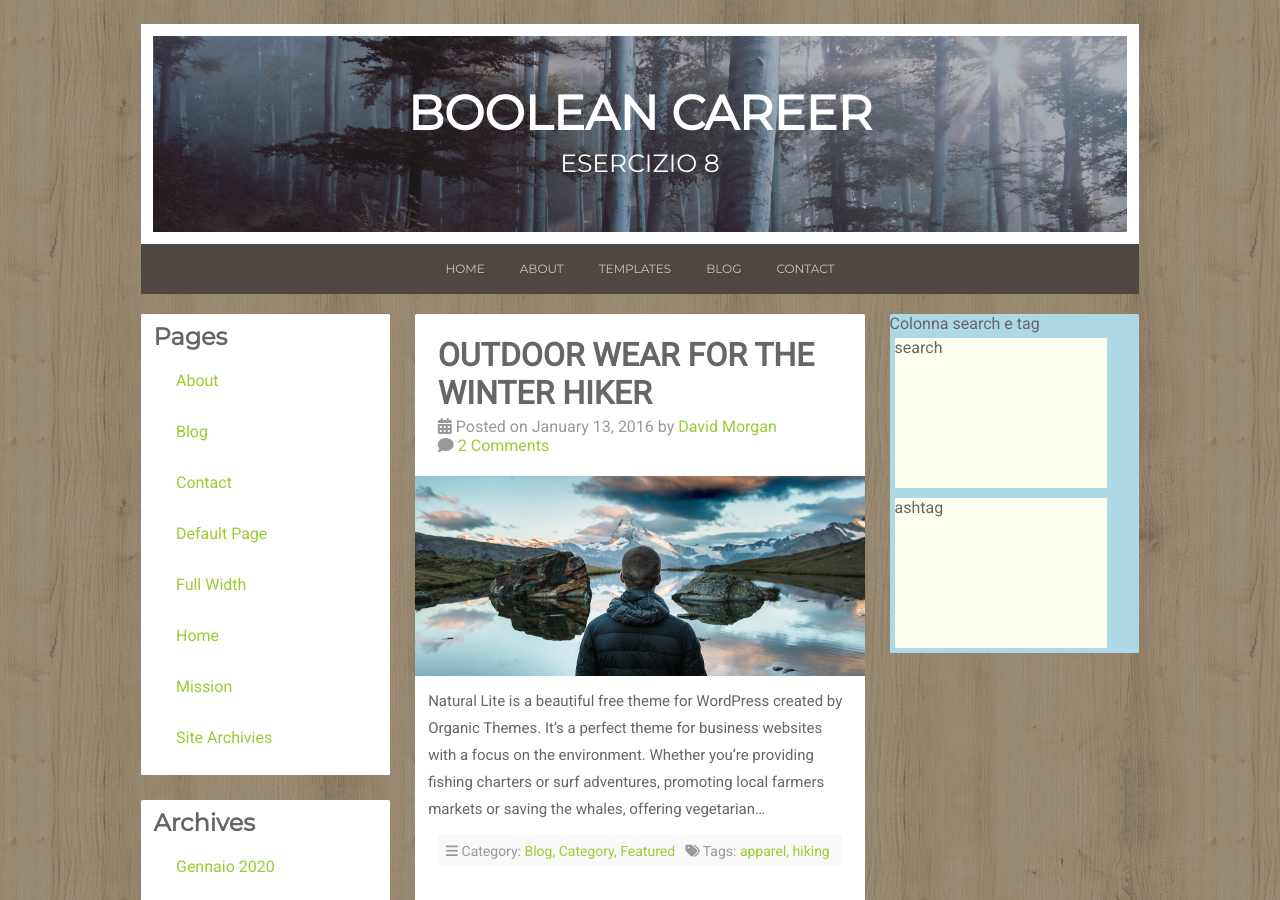
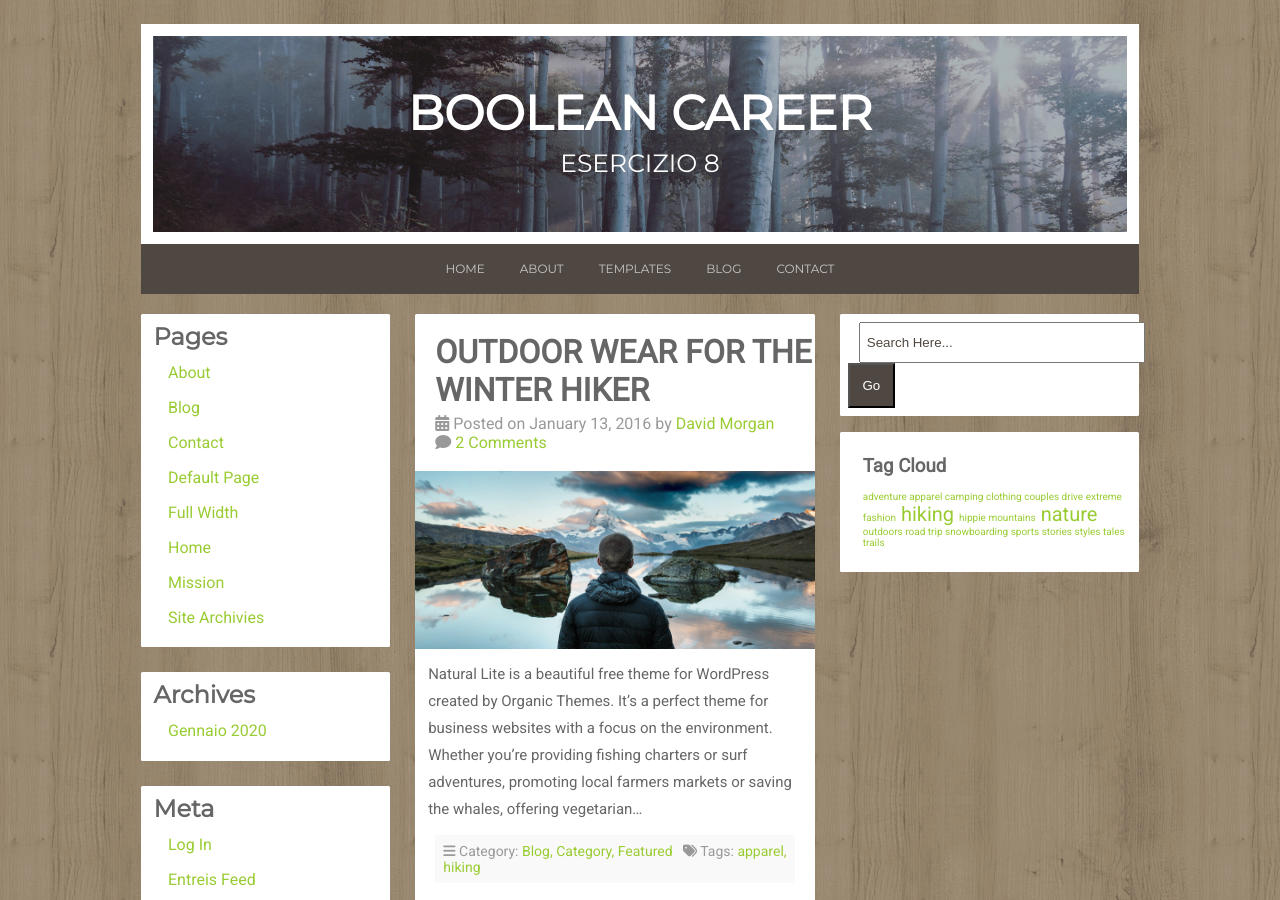
Before and after one commit to JakeShelterwin/htmlcss-wp, a plain HTML site: page index.html in a window 1280 px wide. Shown: the top 900 px of the page. Drawn offline with Linux system fonts and the light colour scheme.

Commit message:
Esercizio Completo

```diff
--- a/index.html
+++ b/index.html
@@ -178,12 +178,12 @@
         </section>
         <!-- TERZA COLONNA -->
         <aside class="colonnaSearchTag">
-          Colonna search e tag
           <div class="search">
-            search
+              <input type="text" name="" value="Search Here..."><button type="button" name="button">Go</button>
           </div>
           <div class="ashtag">
-            ashtag
+            <h3>Tag Cloud</h3>
+            <div class="elencoVariAshtag"> adventure apparel camping clothing couples drive extreme fashion<span> hiking </span>hippie mountains<span> nature </span> outdoors road trip snowboarding sports stories styles tales trails</div>
           </div>
         </aside>
     </main>
--- a/styles.css
+++ b/styles.css
@@ -168,7 +168,7 @@ h2 {
 }
 
 .blocco ul li {
-  padding: 2vh;
+  padding: 1vh;
 }
 
 /* *******************************+** *//* ****************************+** */
@@ -176,7 +176,7 @@ h2 {
 /* *******************************+** *//* ****************************+** */
 .colonnaArticoli{
   /* spessore totale 50% */
-  width: 45%;
+  width: 40%;
   margin-left: 2.5%;
   margin-right: 2.5%;
   background-color: white;
@@ -260,20 +260,61 @@ hr{
 /* ************************COLONNA SEARCH AND TAG*****************+** */
 /* *******************************+** *//* ****************************+** */
 .colonnaSearchTag{
-  width: 25%;
-  background-color: lightblue;
+  width: 30%;
   float: left;
+}
+
+.search{
+  padding: 1vh;
+  background-color: white;
   border-radius: 1.5px;
 }
 
-.search, .ashtag{
-  display: inline-block;
-  height: 150px;
-  width: 85%;
-  background-color: ivory;
-  margin: 5px;
+.search input{
+  padding-top: 4%;
+  padding-bottom: 4%;
+  padding-left: 2%;
+  padding-right: 35%;
+  color: #4f4842;
+  /* distanzia dal bottone "go" */
+  margin-right: 1vw;
+  /* distanza dal bordo */
+  margin-left: 0.9vw;
+
+}
+.search button{
+  padding: 4.5%;
+  color: white;
+  background-color: #4f4842;
 }
 
+
+.ashtag{
+  margin-top: 2vh;
+  padding-top: 3%;
+  /* padding-bottom è la somma di questo padding-top e del margin top di .ashtag h3 */
+  padding-bottom: 8%;
+  padding-left: 3%;
+  padding-right: 3%;
+  background-color: white;
+  border-radius: 1.5px;
+}
+
+.ashtag h3{
+  margin-top: 5%;
+  margin-left: 5%;
+  margin-bottom: 5%;
+}
+
+.elencoVariAshtag{
+  margin-left: 5%;
+  color: #99cc33;
+  font-size: 10px;
+}
+
+.elencoVariAshtag span {
+  font-size: 20px;
+}
 /* *******************************+** *//* ****************************+** */
 /* *******************************+* FOOTER ***************************+** */
 /* *******************************+** *//* ****************************+** */
@@ -292,6 +333,7 @@ footer{
   /* height: 100px; */
   width: 100%;
   /* background-color: lightblue; */
+  padding-bottom: 4.5%;
   border-bottom: 1px rgba(0, 0, 0, 0.1) solid;
 }
 
```
